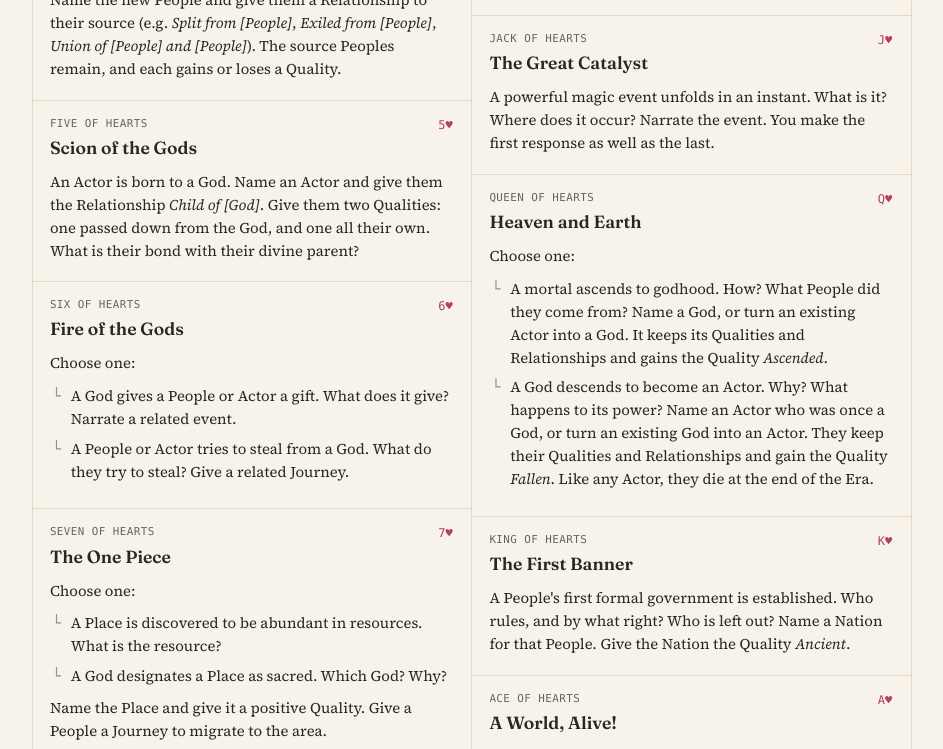
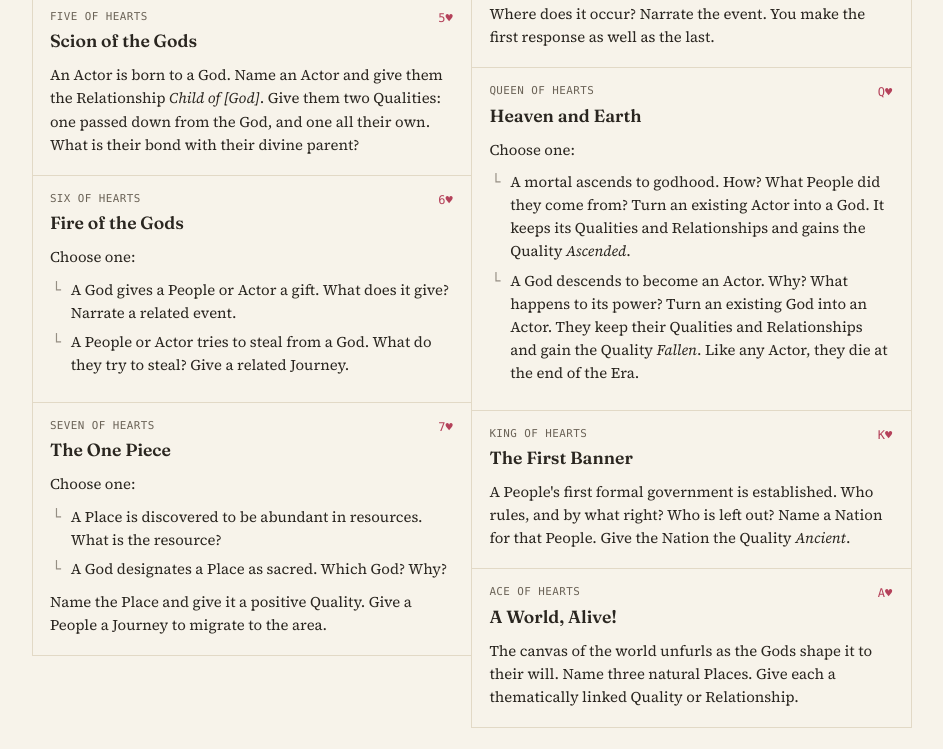
Before and after one commit to adamforbes/the-world-seed, a plain HTML site: page era-cards.html in a window 1280 px wide. Shown: the part 2051-2800 px from the top of the page, without its empty margins (297-1240 px from the left). Drawn offline with Linux system fonts and the light colour scheme; animation ran at ten frames a second.

Commit message:
Force Heaven and Earth to convert an existing God or Actor, and drop the card-length soft limit
Both options on Heaven and Earth now only let you turn an existing
Actor into a God or an existing God into an Actor, dropping the
"or Name a new one" alternative. Ascension and fall read better as
something that happens to an Entity the table already built, and the
card can never brick: every player seeds a God at the start of the
Era of Myth, so the God-to-Actor option is always available.

Also removes the TODO flagging cards over 70 words. The deck's median
word count was never meant to be a ceiling to trim toward.

Co-Authored-By: Claude Sonnet 5 <noreply@anthropic.com>

```diff
--- a/era-cards.html
+++ b/era-cards.html
@@ -32,7 +32,6 @@
 <p class="callout"><strong>Reminder on Qualities</strong> If a card doesn't say how many Qualities to give, a Named Entity gets one of your choice, plus any the card adds (<em>Ancient</em>, "a positive Quality"). If it does ("two Qualities"), that's the total.</p>
 <p class="callout"><strong>Reminder on Journeys</strong> Short: 2 tasks, 1 outcome. Medium: 3 tasks, 2 outcomes. Long: 4 tasks, 3 outcomes. Epic: 5 tasks, 4 outcomes.</p>
 <p class="callout"><strong>Reminder on ending in Failure</strong> Journeys that end in Failure still get their full number of outcomes; however, at least half the outcomes must be negative (e.g. remove instead of add, negative Quality instead of positive).</p>
-<aside class="todo">Trim the cards over 70 words, the style guide's soft limit (the deck's median is about 50): 9♠ <em>Hunted</em>, 10♥ <em>Games of the Gods</em>, Q♥ <em>Heaven and Earth</em>, 6♦ <em>Ancient Bonds</em>, 8♣ <em>Insurrection</em>, J♠ <em>Guest Right</em>, 7♠ <em>Fellowship</em>, 4♦ <em>Prosperity</em>, 3♦ <em>The Word of God</em> and 4♥ <em>A People Remade</em>.</aside>
 <section class="era era-myth" data-era="myth" data-label="Myth" data-suit="♥">
 <h2 id="era-myth"><span class="suit">♥</span> Era of Myth</h2>
 <div class="card-grid">
@@ -167,8 +166,8 @@
   <div class="card-body">
 <p>Choose one:</p>
 <ul>
-  <li>A mortal ascends to godhood. How? What People did they come from? Name a God, or turn an existing Actor into a God. It keeps its Qualities and Relationships and gains the Quality <em>Ascended</em>.</li>
-  <li>A God descends to become an Actor. Why? What happens to its power? Name an Actor who was once a God, or turn an existing God into an Actor. They keep their Qualities and Relationships and gain the Quality <em>Fallen</em>. Like any Actor, they die at the end of the Era.</li>
+  <li>A mortal ascends to godhood. How? What People did they come from? Turn an existing Actor into a God. It keeps its Qualities and Relationships and gains the Quality <em>Ascended</em>.</li>
+  <li>A God descends to become an Actor. Why? What happens to its power? Turn an existing God into an Actor. They keep their Qualities and Relationships and gain the Quality <em>Fallen</em>. Like any Actor, they die at the end of the Era.</li>
 </ul>
   </div>
 </article>
```
